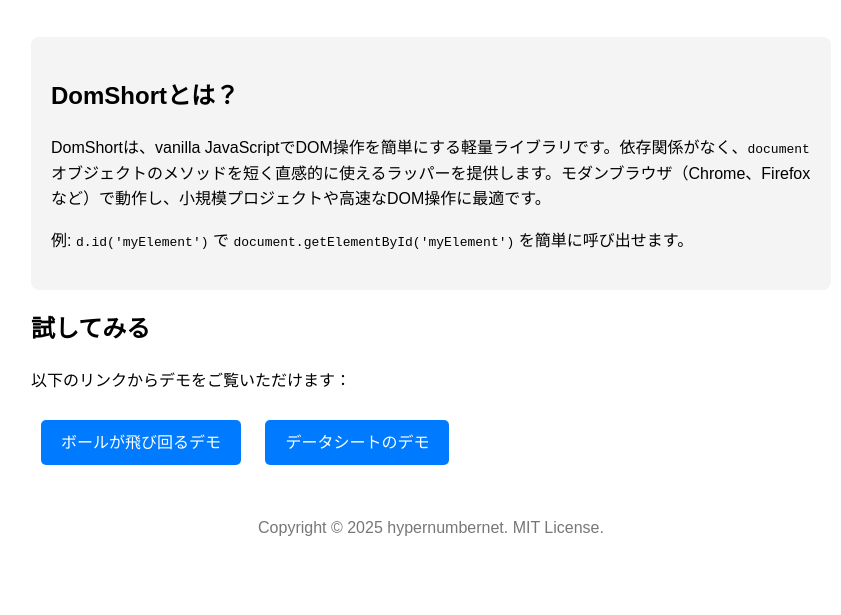
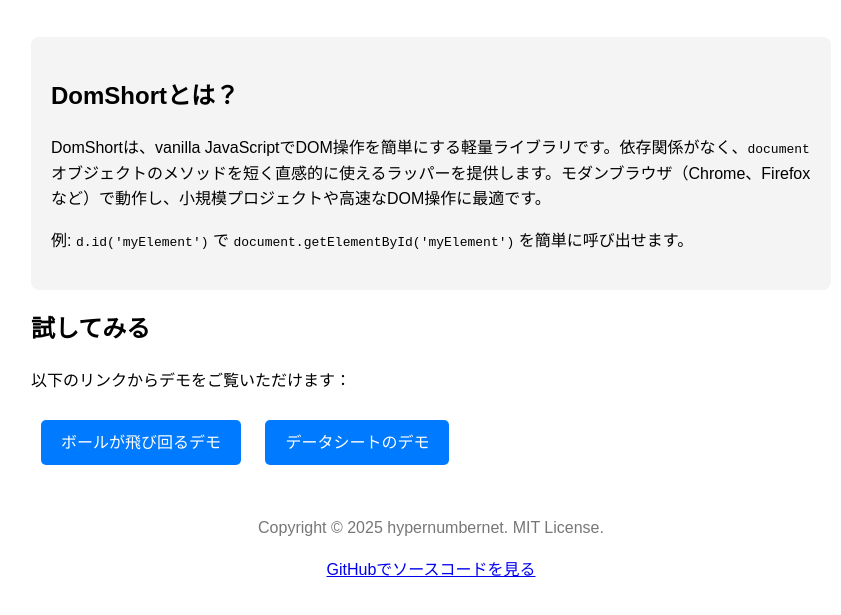
Before and after one commit to hypernumbernet/DomShort, a plain HTML site: page index.html in a window 1280 px wide. Shown: the part 143-758 px from the top of the page, without its empty margins (209-1050 px from the left). Drawn offline with Linux system fonts and the light colour scheme.

Commit message:
Add a link

```diff
--- a/index.html
+++ b/index.html
@@ -71,6 +71,7 @@
 
     <footer>
         <p>Copyright © 2025 hypernumbernet. MIT License.</p>
+        <p class="github-link"><a href="https://github.com/hypernumbernet/DomShort">GitHubでソースコードを見る</a></p>
     </footer>
 </body>
 </html>
```
